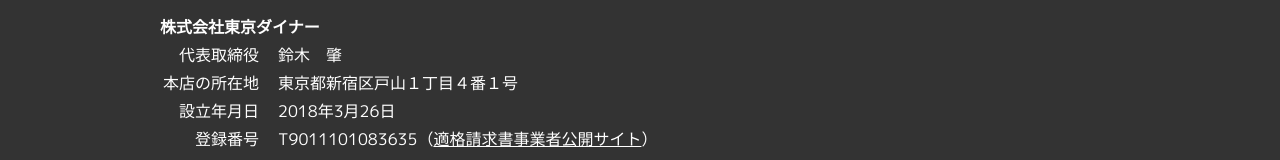
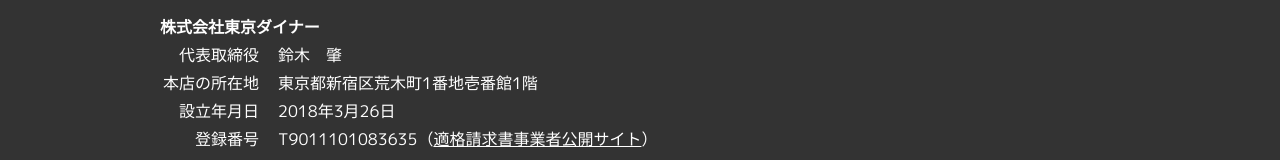
Before and after one commit to tokyo-diner/web-site, an Angular app: page / in a window 1280 px wide. Shown: the part 2452-2612 px from the top of the page. Built offline with nearby package versions, Linux system fonts and the light colour scheme; what @ionic/angular would draw is missing.

Commit message:
fix(): 住所の更新

```diff
--- a/src/app/app.component.html
+++ b/src/app/app.component.html
@@ -182,7 +182,7 @@
             </tr>
             <tr>
               <th>本店の所在地</th>
-              <td>東京都新宿区戸山１丁目４番１号</td>
+              <td>東京都新宿区荒木町1番地壱番館1階</td>
             </tr>
             <tr>
               <th>設立年月日</th>
```
